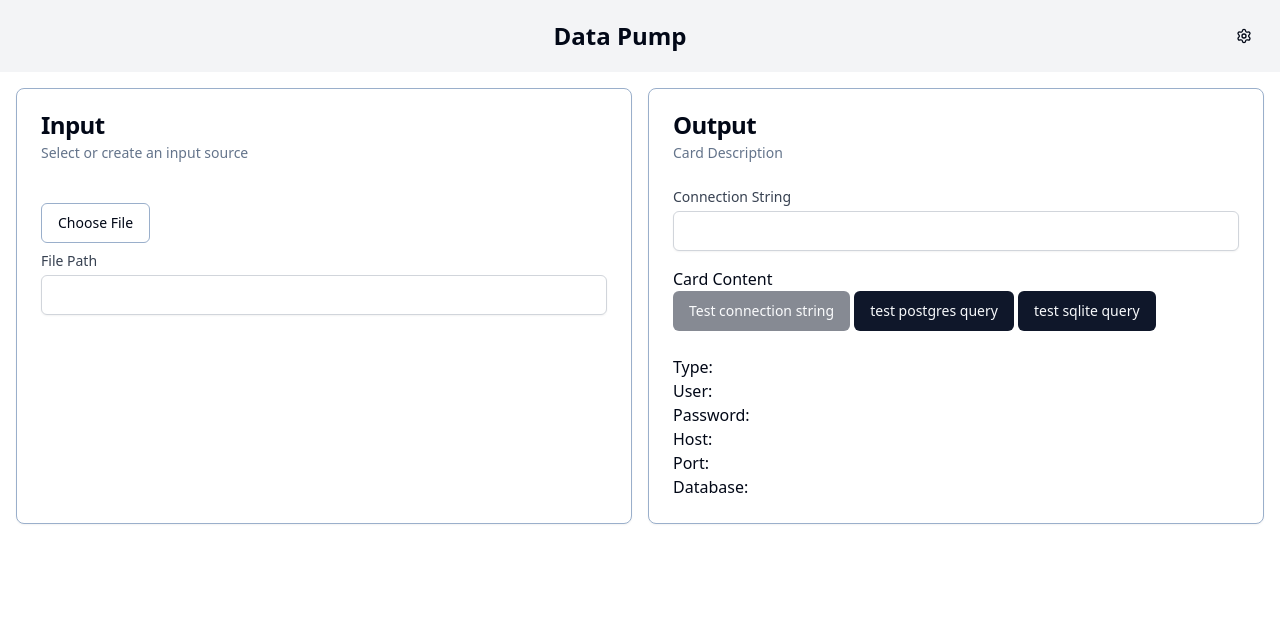
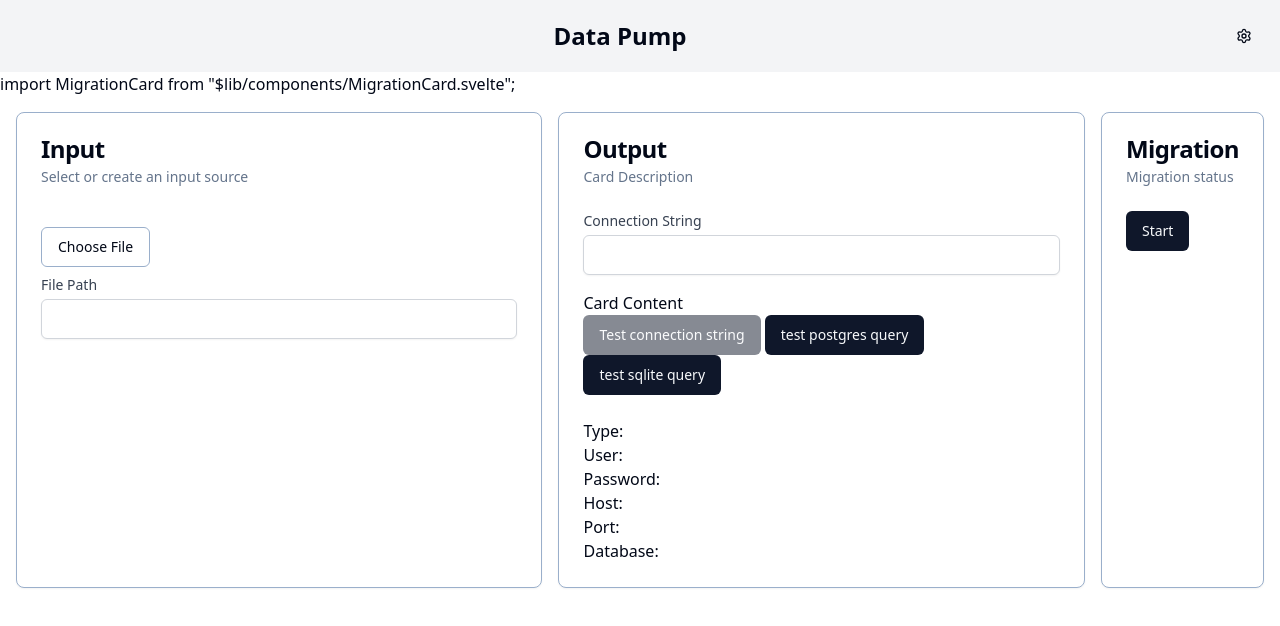
Before and after one commit to burggraf/datapump, a SvelteKit app: page / in a window 1280 px wide. Shown: the top 626 px of the page. Built offline with nearby package versions, Linux system fonts and the light colour scheme.

Commit message:
new migration card

```diff
--- /dev/null
+++ b/src/lib/components/MigrationCard.svelte
@@ -0,0 +1,14 @@
+<script lang="ts">
+	import { Button } from "$lib/components/ui/button";
+	import * as Card from "$lib/components/ui/card";
+</script>
+
+<Card.Root>
+	<Card.Header>
+		<Card.Title>Migration</Card.Title>
+		<Card.Description>Migration status</Card.Description>
+	</Card.Header>
+	<Card.Content>
+		<Button>Start</Button>
+	</Card.Content>
+</Card.Root>
--- a/src/routes/+page.svelte
+++ b/src/routes/+page.svelte
@@ -1,5 +1,6 @@
 <script lang="ts">
 	import Header from "$lib/components/Header.svelte";
+	import MigrationCard from "$lib/components/MigrationCard.svelte";
 	import InputSourceCard from "$lib/components/InputSourceCard.svelte";
 	import OutputSourceCard from "$lib/components/OutputSourceCard.svelte";
 
@@ -87,6 +88,8 @@
 
 <Header />
 
+import MigrationCard from "$lib/components/MigrationCard.svelte";
+
 <div class="flex gap-4 p-4">
 	<InputSourceCard bind:sourcePath bind:schema bind:fileError bind:selectedSource />
 
@@ -99,4 +102,5 @@
 		ocsPort={ocsPort()}
 		ocsDatabase={ocsDatabase()}
 	/>
+	<MigrationCard />
 </div>
```
